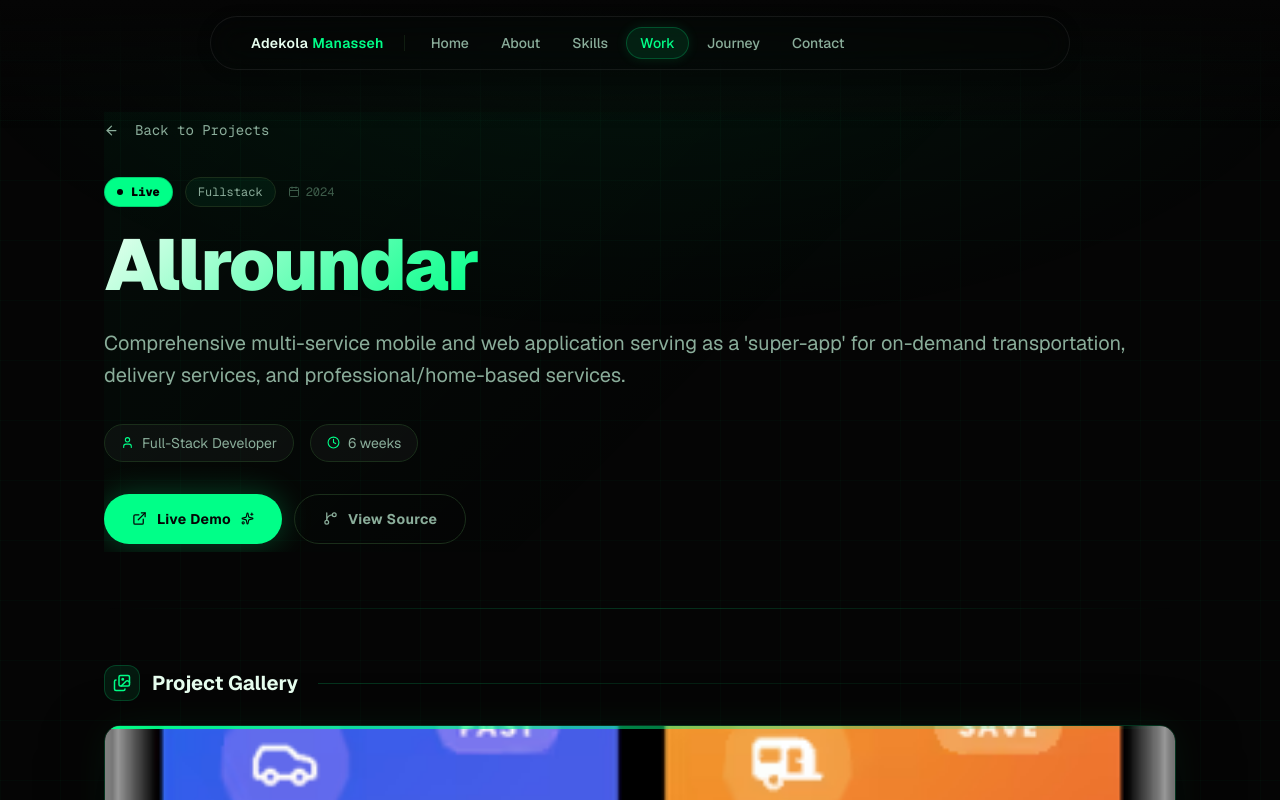
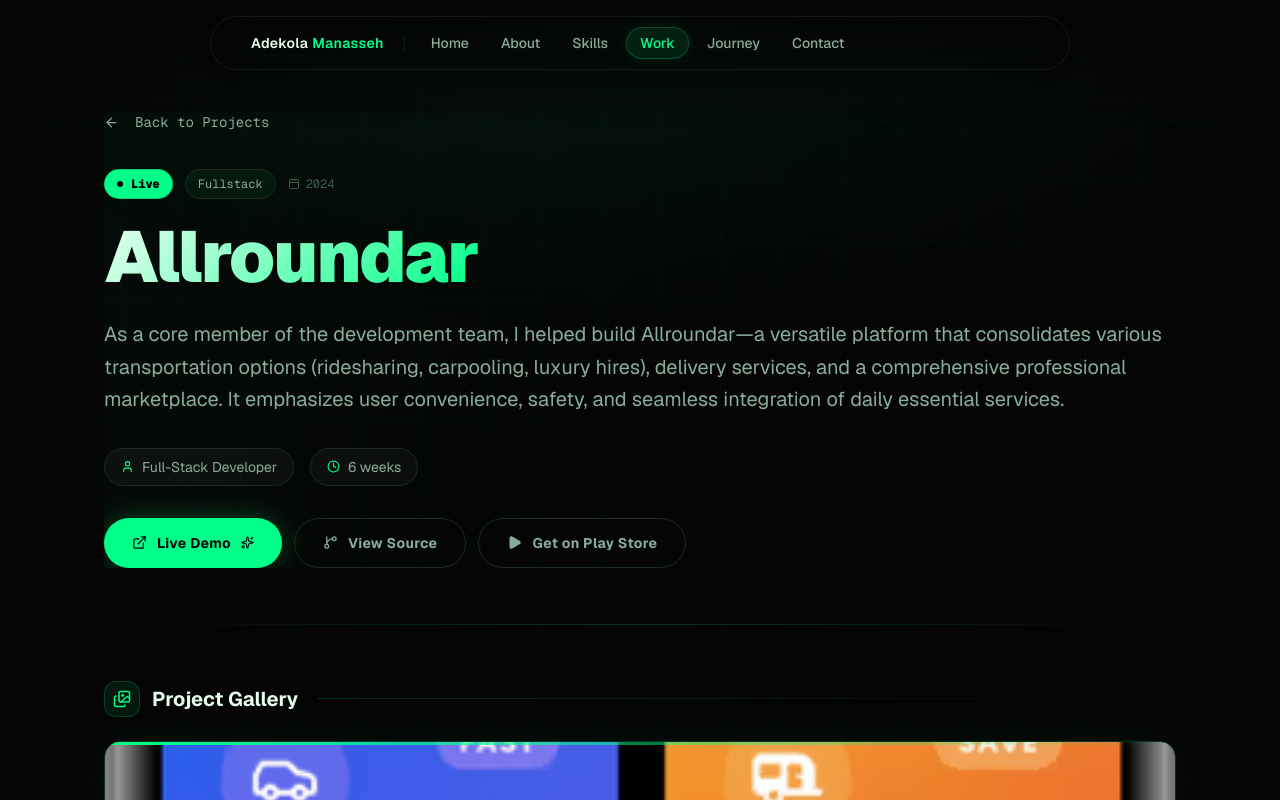
Before and after one commit to mannietech15/adekolamanasseh.tech, a Next.js app: page /projects/allroundar in a window 1280 px wide. Shown: the top 800 px of the page. Built offline with nearby package versions, Linux system fonts and the light colour scheme.

Commit message:
portfolio

```diff
--- a/components/sections/ProjectDetailClient.tsx
+++ b/components/sections/ProjectDetailClient.tsx
@@ -20,6 +20,7 @@ import {
   AlertTriangle,
   Lightbulb,
   Images,
+  Play,
 } from "lucide-react";
 
 interface Props {
@@ -258,6 +259,23 @@ function HeroSection({ project }: { project: Project }) {
             >
               <GitBranch size={15} />
               View Source
+            </a>
+          )}
+          {project.playstoreUrl && (
+            <a
+              href={project.playstoreUrl}
+              target="_blank"
+              rel="noopener noreferrer"
+              className="inline-flex items-center gap-2.5 px-7 py-3.5 rounded-full text-sm font-bold tracking-wide border border-[var(--border)] text-[var(--text-secondary)] hover:border-[#00ff88] hover:text-[#00ff88] hover:bg-[rgba(0,255,136,0.05)] transition-all duration-300"
+              onMouseEnter={(e) => {
+                (e.currentTarget as HTMLAnchorElement).style.transform = "translateY(-3px)";
+              }}
+              onMouseLeave={(e) => {
+                (e.currentTarget as HTMLAnchorElement).style.transform = "translateY(0)";
+              }}
+            >
+              <Play size={15} fill="currentColor" />
+              Get on Play Store
             </a>
           )}
         </motion.div>
--- a/components/ui/ProjectCard.tsx
+++ b/components/ui/ProjectCard.tsx
@@ -5,7 +5,7 @@ import { useRef, useState } from "react";
 import Image from "next/image";
 import Link from "next/link";
 import type { Project } from "@/data/projects";
-import { ExternalLink, GitFork, ArrowUpRight } from "lucide-react";
+import { ExternalLink, GitFork, ArrowUpRight, Play } from "lucide-react";
 
 interface ProjectCardProps {
   project: Project;
@@ -209,7 +209,20 @@ export function ProjectCard({ project, index }: ProjectCardProps) {
                   <span className="group-hover/link:underline underline-offset-4">Source</span>
                 </motion.a>
               )}
-
+              {project.playstoreUrl && (
+                <motion.a
+                  href={project.playstoreUrl}
+                  target="_blank"
+                  rel="noopener noreferrer"
+                  onClick={(e) => e.stopPropagation()}
+                  className="flex items-center gap-2 text-sm text-[var(--text-secondary)] hover:text-[#00ff88] transition-colors duration-300 group/link"
+                  aria-label={`Get ${project.title} on Play Store`}
+                  whileHover={{ x: 2 }}
+                >
+                  <Play size={14} fill="currentColor" />
+                  <span className="group-hover/link:underline underline-offset-4">Play Store</span>
+                </motion.a>
+              )}
               {/* View Details */}
               <div
                 className="ml-auto flex items-center gap-1.5 text-[0.85rem] font-bold tracking-wide text-[var(--accent-primary)] transition-all duration-300"
--- a/data/projects.ts
+++ b/data/projects.ts
@@ -13,6 +13,7 @@ export interface Project {
   category: "frontend" | "fullstack" | "opensource";
   liveUrl?: string;
   githubUrl?: string;
+  playstoreUrl?: string;
   featured: boolean;
   gradient: string;
   image?: string;
@@ -34,18 +35,19 @@ export const projects: Project[] = [
     id: "allroundar",
     title: "Allroundar",
     description:
-      "Comprehensive multi-service mobile and web application serving as a 'super-app' for on-demand transportation, delivery services, and professional/home-based services.",
+      "As a core member of the development team, I helped build Allroundar—a versatile platform that consolidates various transportation options (ridesharing, carpooling, luxury hires), delivery services, and a comprehensive professional marketplace. It emphasizes user convenience, safety, and seamless integration of daily essential services.",
     shortFeatures: [
       "User registration and profile management with secure authentication",
       "Multi-modal transportation services including ride-hailing and logistics",
       "Delivery services for food, general items, and specialized parcels",
     ],
     longDescription:
-      "Built a complete library management platform featuring real-time seat reservations, JWT authentication, role-based access control, and a polished dark-mode dashboard. Full CRUD operations with PostgreSQL backend and a responsive admin panel that allows librarians to manage resources, view analytics, and handle bookings from a single interface. The booking system supports concurrent users via optimistic locking to prevent double-reservations.",
+      "As a core member of the development team, I helped build Allroundar—a versatile platform that consolidates various transportation options (ridesharing, carpooling, luxury hires), delivery services, and a comprehensive professional marketplace. It emphasizes user convenience, safety, and seamless integration of daily essential services.",
     stack: ["Next.js", "TypeScript", "PostgreSQL", "Express.js", "JWT", "Tailwind CSS"],
     category: "fullstack",
     liveUrl: "https://librix.vercel.app",
     githubUrl: "https://github.com/mannietech15",
+    playstoreUrl: "https://play.google.com/store",
     featured: true,
     gradient: "from-emerald-500/20 to-cyan-500/20",
     image: "/projects/Allroundar/AllRoundar1.png",
```
